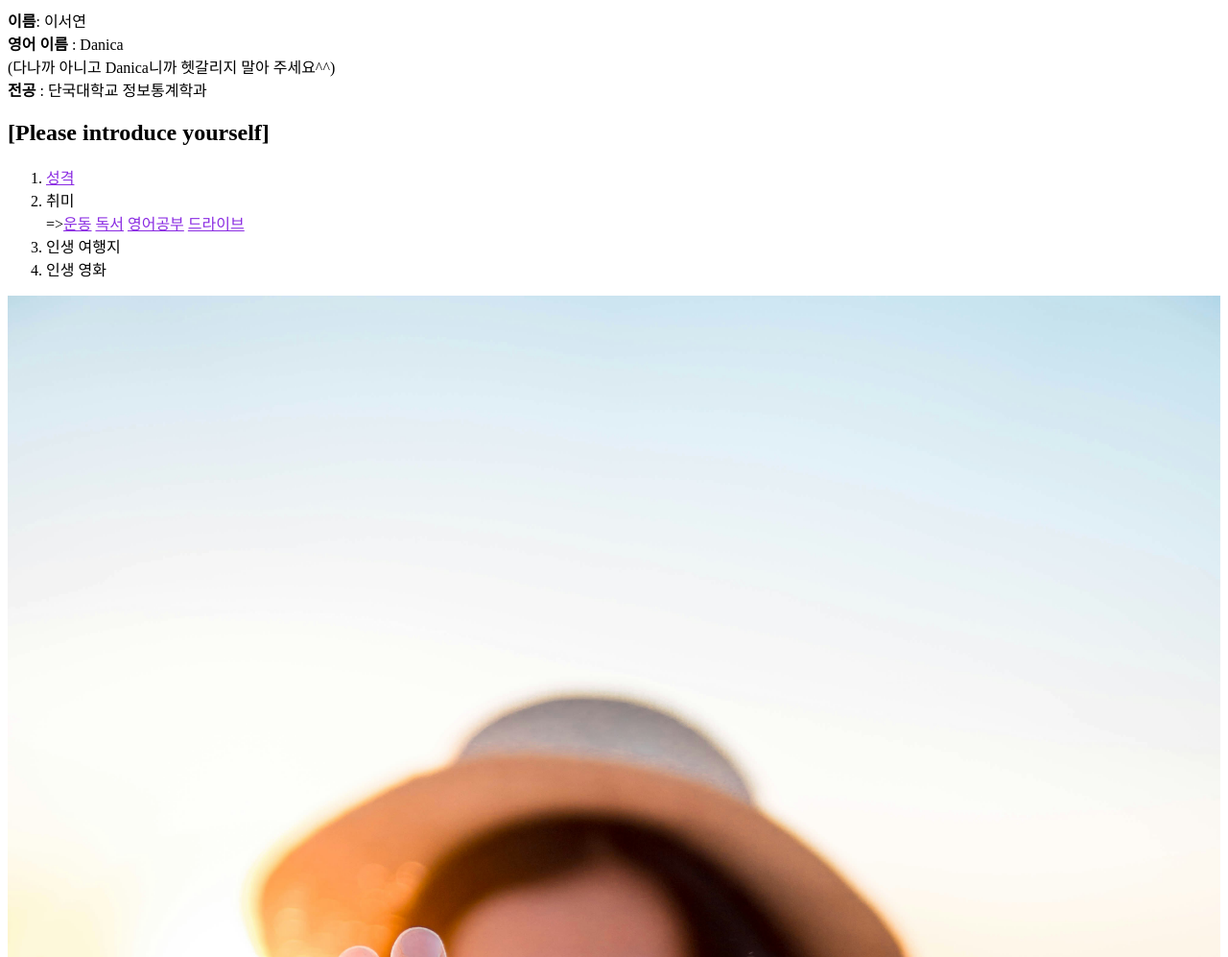
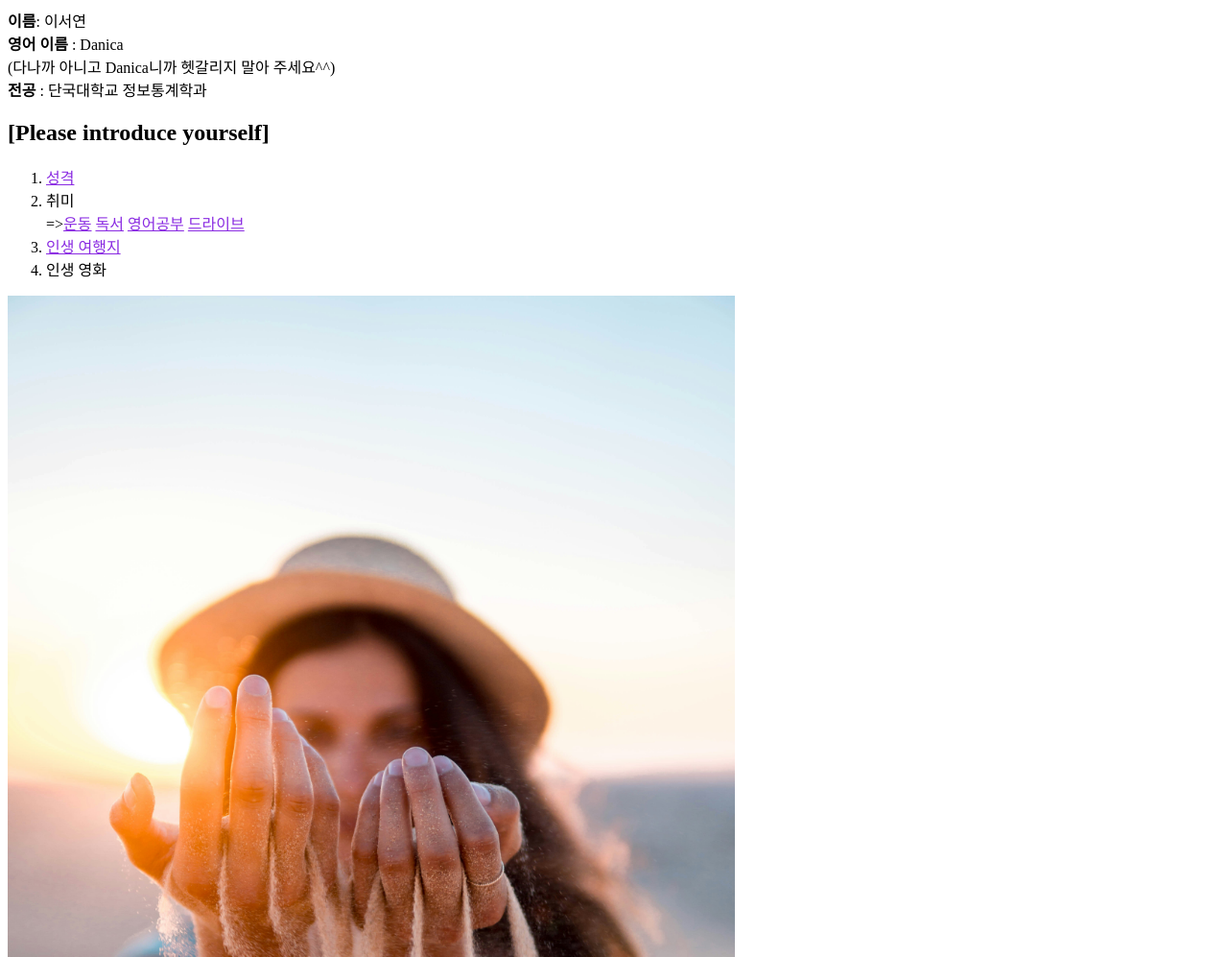
Before and after one commit to Danica4565/Danica4565.github.io, a plain HTML site: page index.html in a window 1280 px wide. Shown: the part 103-1100 px from the top of the page at 96% size. Drawn offline with Linux system fonts and the light colour scheme.

Commit message:
develop22

```diff
--- a/index.html
+++ b/index.html
@@ -37,11 +37,11 @@
                 <tr> <th>=><a href = "index1.html">운동</a></th> <th><a href = "index3.html">독서</a></th>
                     <th><a href = "index4.html">영어공부</a></th> <th><a href = "index5.html">드라이브</a></th> </tr>
 
-                <li>인생 여행지</li>
+                <li><a href = "index6.html">인생 여행지</a></li>
                 <li>인생 영화</li>
 
             </ol>
-            <img src = "people.jpg" width="100%">
+            <img src = "people.jpg" width="60%">
         </body>
 
 
```
Also changed, not shown: index7.html (added).
